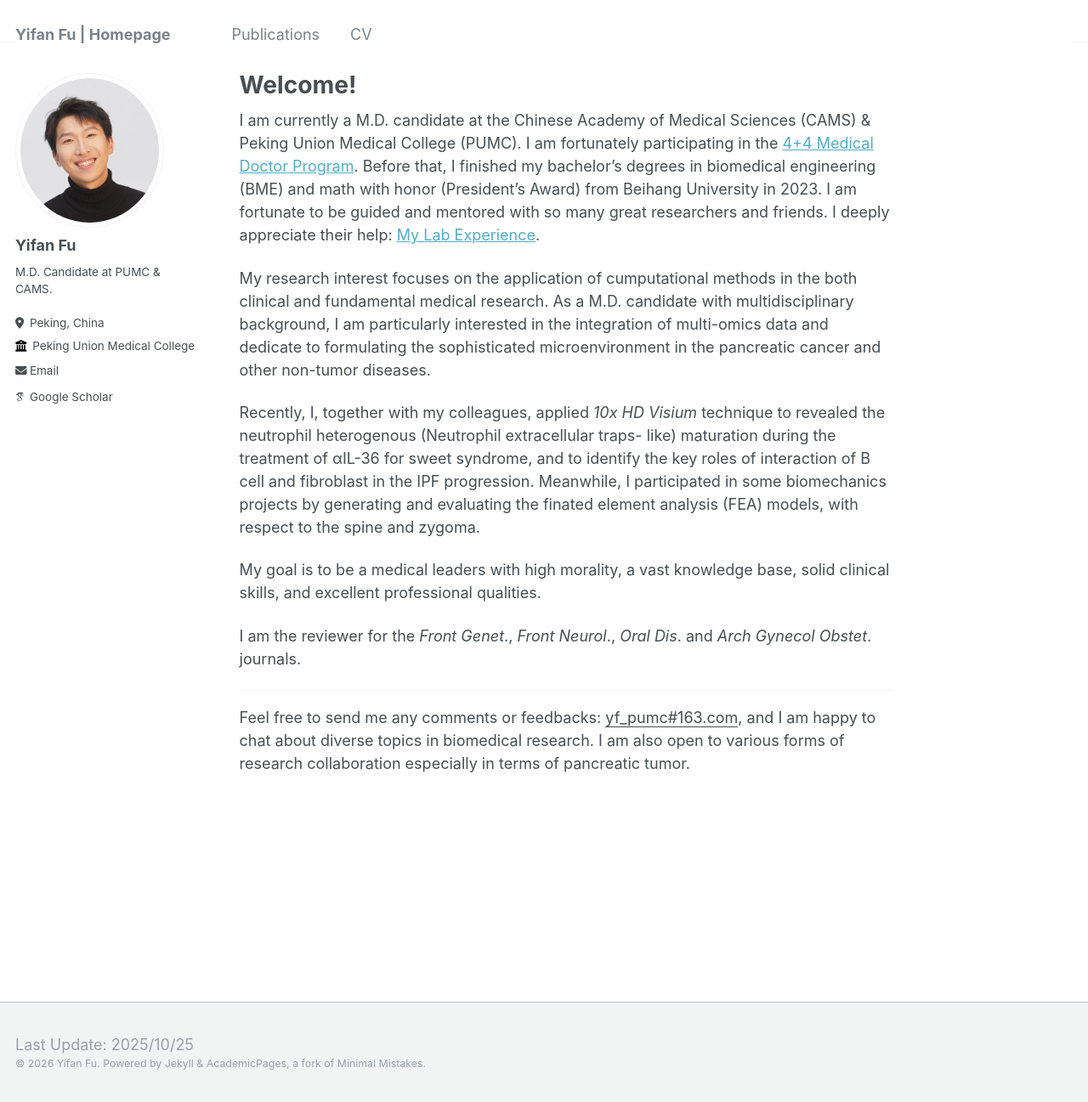
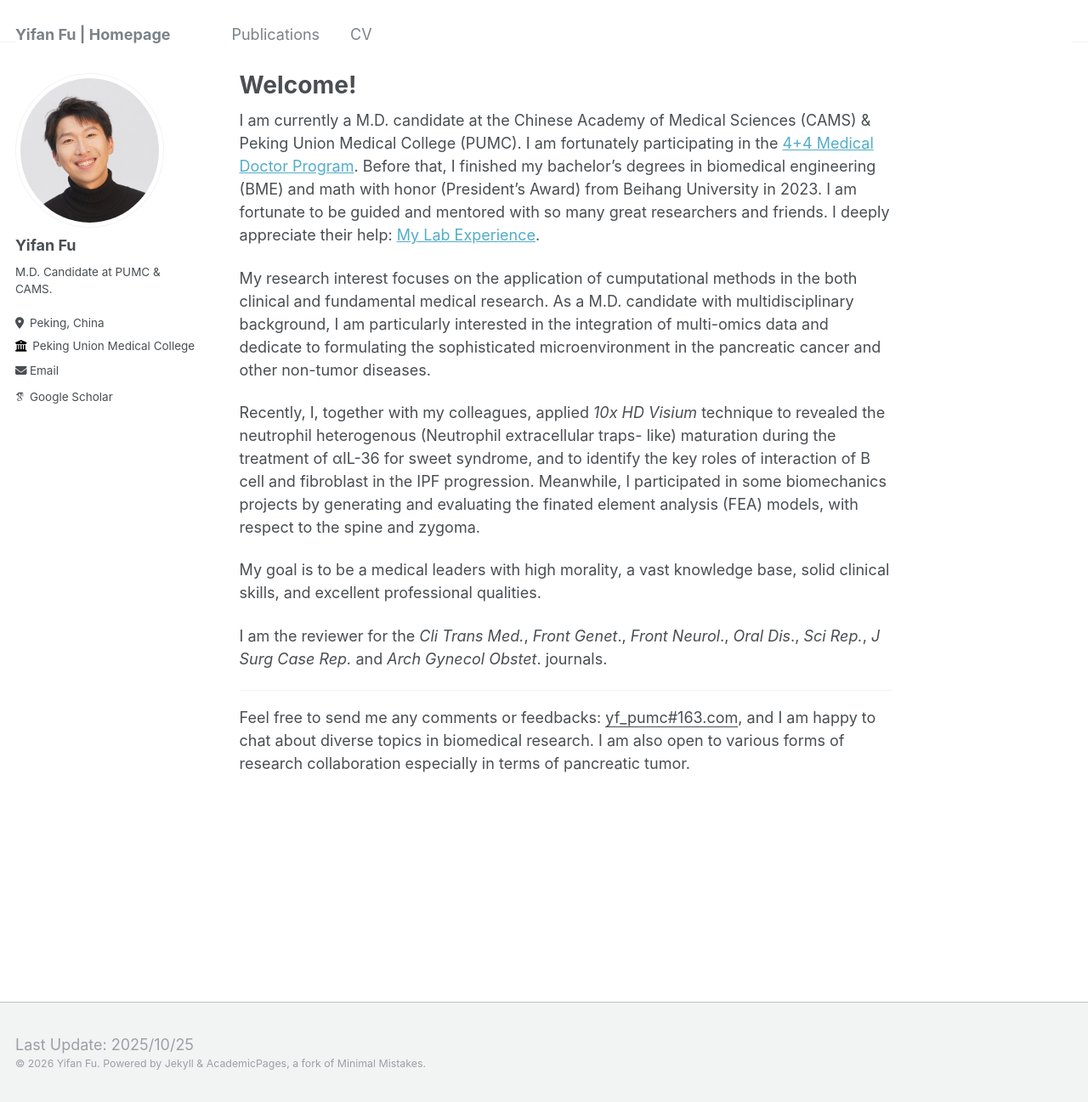
Before and after one commit to yifanfu01/yifanfu01.github.io, a Jekyll site: the page built from _pages/about.md, in a window 1280 px wide and 1297 px high. Shown: the whole window at 85% size. Built offline with Jekyll 4.4.1, drawn with Linux system fonts in a browser that asks for light colours; some web fonts are replaced.

Commit message:
update reviewer

```diff
--- a/_pages/about.md
+++ b/_pages/about.md
@@ -16,7 +16,7 @@ Recently, I, together with my colleagues, applied *10x HD Visium* technique to r
 
 My goal is to be a medical leaders with high morality, a vast knowledge base, solid clinical skills, and excellent professional qualities.
 
-I am the reviewer for the _Front Genet_., _Front Neurol_., _Oral Dis_. and _Arch Gynecol Obstet_. journals.
+I am the reviewer for the _Cli Trans Med._, _Front Genet_., _Front Neurol_., _Oral Dis_., _Sci Rep._, _J Surg Case Rep._ and _Arch Gynecol Obstet_. journals.
 
 
 ----
```
Also changed, not shown: 1 other file.
